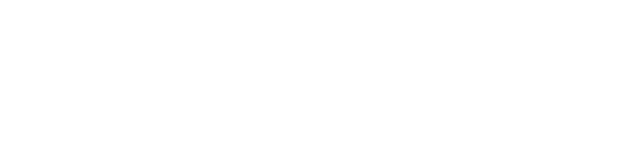
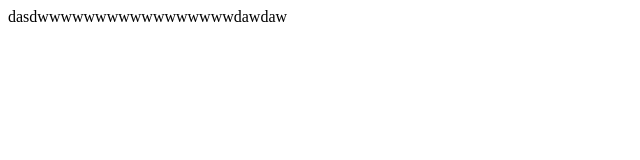
Before and after one commit to Pawarit012/WEB, a plain HTML site: page MENU/index.html in a window 1280 px wide. Shown: the whole page, without its empty margins (0-640 px from the left). Drawn offline with Linux system fonts and the light colour scheme.

Commit message:
Update index.html

```diff
--- a/MENU/index.html
+++ b/MENU/index.html
@@ -6,6 +6,6 @@
     <title>Document</title>
 </head>
 <body>
-
+    dasdwwwwwwwwwwwwwwwwwdawdaw
 </body>
 </html>
```
